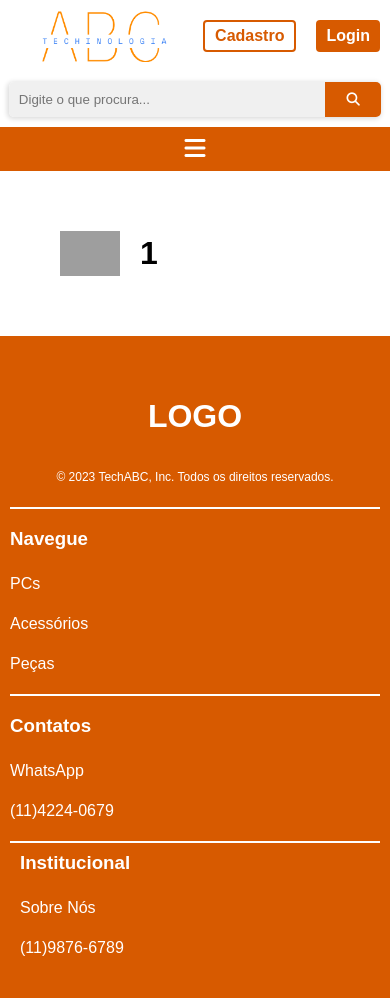
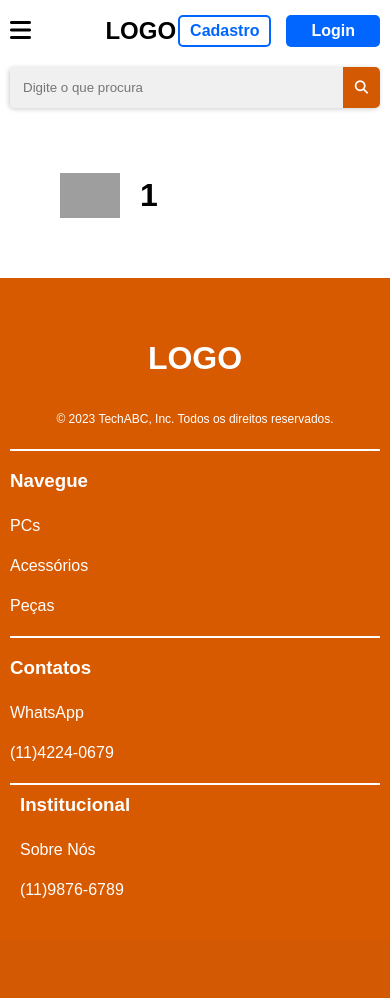
Before and after one commit to babi-barbato/TechAbc, a PHP site: page /pages/produtosGerais.php in a window 390 px wide. After the commit the page ends 898 px from the top, so only its background shows below. Run offline with PHP 8.4, Linux system fonts and the light colour scheme; a user stored in the database is signed in; data that the repository does not hold is empty; grey boxes are pictures that could not be loaded.

Commit message:
Adição da Nova Versão Mobile do Menu

```diff
--- a/assets/css/footer-style.css
+++ b/assets/css/footer-style.css
@@ -42,7 +42,7 @@ footer ul li a {
 footer ul li a:hover {
     padding-left: 10px;
 }
-.left {
+footer .left {
     text-align: center;
 }
 span.copyright {
--- a/assets/css/menu-style.css
+++ b/assets/css/menu-style.css
@@ -14,174 +14,215 @@
 
 /*CELULAR*/
 
-.mobile-nav img{ /*IMAGM DA LOGO*/
-    width: 130px; /*tamanho da largura da imagem*/
+hr {
+    margin-top: 10px;
 }
-.mobile-nav .logo-btns  { /* BOTÕES*/
-    padding: 10px; /*margem interna*/
+:root {
+    --orange: #D75A00;
+    --blue: #0066FF;
 }
 
-.mobile-nav form { /**/
-    padding: 10px 5px; /*margem interna, altura e largura*/
+.fa-chevron-down {
+    transition: all .3s ease; /* aplica uma transição de 3 milésimos de duração */
+    font-size: 12px;
+    font-weight: bold;
+    height: fit-content; /* Altura fica de acordo com o espaço que os elementos dentro dele ocupam */
 }
-.mobile-nav .logo-btns { /* BOTÕES*/
-    display: flex; /*ele coloca os elementos em linha na horizontal*/
-    align-items: center; /*alinha os itens no centro*/
+ul {
+    list-style: none; /* A ul perde as bolinhas (características de listas não ordenadas) */
 }
-.mobile-nav .logo-btns > div {/* DIV DOS BOTÕES*/
-    flex: 0 0 50%;/*largura do elemento em 50%*/
-}
-.mobile-nav .logo-btns .btns { /*BOTÃO CADASTRO E LOGIN*/
-    display: flex; /*ele coloca os elementos em linha na horizontal*/
-    justify-content: right;/*alinha os elementos a direita*/
+.flex {
+    display: flex;
 }
 
-/*BOTÃO DE CADASTRO*/
-.mobile-nav .logo-btns .btns .cadastro {
-    border: 2px solid var(--orange);/*borda do tamanho 2px, borda solida, cor laranja*/
-    color: var(--orange);/*cor da letra*/
-    border-radius: 4px;/*arredondamento da borda*/
-    padding: 5px 10px; /*margem interna, altura e largura*/
-    text-align: center;/*texto alinhado no centro*/
-    font-weight: 600;/*letra em negrito*/
-    display: flex;/*ele coloca os elementos em linha na horizontal*/
-    align-items: center; /*itens centralizado no centro*/
+.mobile-nav {
+    padding: 0px 10px;
 }
-/*BOTÃO DE LOGIN*/
-.mobile-nav .logo-btns .btns .login {
-    background-color: var(--orange); /*fundo da cor laranja*/
-    color: #fff;/*cor da letra*/
-    font-weight: 600;/*letra em negrito*/
-    padding: 5px 10px;/*margem interna, altura e largura*/
-    border-radius: 4px;/*arredondamento da borda*/
-    margin-left: 20px;/*uma margem de 20px do lado esquerda*/
-    display: flex;/*ele coloca os elementos em linha na horizontal*/
-    align-items: center;/*itens alinhados no centro*/
-}
-/*IMAGEM DA LOGO*/
-.mobile-nav .logo-btns .logo{
-    display: flex;/*ele coloca os elementos em linha na horizontal*/
-    align-content: center;/*alinha os elementos no centro*/
-    justify-content: center; /*alinha os elementos*/
+.mobile-nav > .top {
+    justify-content: space-between; /* Deixa um espaço apenas no meio dos elementos (extremidades ficam sem margem) */
+    align-items: center;
+    padding: 15px 0px;
 }
 
-/*BARRA DEPESQUISA */
-.mobile-nav form .text-box {
-    width: 98%; /*largura*/
-    display: flex;/*ele coloca os elementos em linha na horizontal*/
-    margin: 0 auto;/*margem só na lateral*/
-    border-radius: 5px;/*arredondamento das bordas*/
-    box-shadow: -1px 1px 5px 1px rgba(0, 0, 0, 0.142);/*somba do elemento*/
+.mobile-nav > .top > .left {
+    font-size: 24px;
+}
+.mobile-nav > .top > .left > i {
+    cursor: pointer;
 }
 
-/*CAIXINHA DA BARRA DE PESQUISA*/
-.mobile-nav form .text-box input {
-    flex: 0 0 85%;/*largura de 85%*/
-    border: none;/*arredondamneto da borda*/
-    background-color: #f0f0f0;/*cor de fundo*/
-    padding: 10px;/*margem interna*/
-    border-top-left-radius: 5px;/*arredondamento da borda do topo do lado esquerdo*/
-    border-bottom-left-radius: 5px;/*arredondamento da borda debaixo do lado esquerdo*/
+.mobile-nav .search-box {
+    width: 100%;
+    padding: 5px 0px;
 }
-/*BOTÃO DA BARRA DE PESQUISA*/
-.mobile-nav form .text-box button {
-    flex: 0 0 15%;/*largura de 15%*/
-    background-color: none;/*cor de fundo*/
-    border: none;/*não tem borda*/
-    padding: 10px;/*margem interna*/
-    border-top-right-radius: 5px;/*arredondamento da borda do topo do lado direito*/
-    border-bottom-right-radius: 5px;/*arredondamento da borda debaixo do lado direito*/
-    cursor: pointer;/*tipo do mouse: mão*/
-    background-color: var(--orange);/* cor de fundo*/
-    color: #fff;/* cor da letra*/
-    transition: all .15s ease-in-out;/*mudança da cor de fundo*/
+.mobile-nav .search-box form {
+    width: 100%;
+}
+.mobile-nav .search-box .text-box {
+    width: 100%;
+    overflow: hidden;
+    border-radius: 5px;
+    box-shadow: -1px 1px 5px rgba(0,0,0,0.2);
 }
 
-/*COR DO BOTÃO DA BARRA DE EPSQUISA*/
-.mobile-nav form .text-box button:hover {
-    background-color: #dc6918;/* cor de fundo*/
+.mobile-nav .search-box .text-box input {
+    flex: 90%;
+    border: none;
+    background-color: #f0f0f0;
+    padding: 13px;
 }
-/*CASCATA DO MENU DE CELULAR */
-.mobile-nav .menu {
-    padding: 0px 10px 0px 10px;/*margem interna, para os 4 lados*/
-    background-color: var(--orange);/*cor de fundo*/
+.mobile-nav .search-box .text-box .button-container {
+    flex: 0 0 10%;
 }
-/*DIV QUE ARMAZENA O INCON DO MENU */
-.mobile-nav .menu .icon {
-    background-color: var(--orange);/*cor de fundo*/
-    padding: 8px 15px;/*margem interna, altura e largura*/
-    font-size: 24px;/*tamanho da letra*/
-    text-align: center;/*textos alinhados no centro*/
-    color: #fff;/*cor da letra*/
-    cursor: pointer;/*tipo do mouse: mão*/
+.mobile-nav .search-box .text-box > .button-container button {
+    background-color: rgb(211, 89, 2);
+    color: #fff;
+    font-weight: 600;
+    border: none;
+    height: 100%;
+    width: 100%;
+    padding: 10px;
+    cursor: pointer;
 }
-/*ICON DO EFEITO CASCATA*/
-.mobile-nav .menu .icon i {
-    width: 40px;/*largura em 40px*/
+.menu-container a {
+    color: #000;
+    transition: all .3s ease;
 }
-/*OPÇÕES DO MENU*/
-.mobile-nav .menu .menu-opt {
-    color: #fff;
+.box-opacity {
+    background-color: #000000c0; /* Fundo preto semi-transparente */
+    height: 100vh; /* vh = viewport height. 100vh = 100% da altura da viewport (tela) */
+    width: 100%;
+    position: fixed; /* Fica fixo na tela */
+    top: 0;
+    left: 0;
+    z-index: 0; /* camada 0 de profundidade */
+    display: none;
+    transition: all .3s ease;
+}
+.menu-container {
+    margin-left: -100%;
+    position: absolute;
+    background-color: #fff;
+    height: 100%;
+    width: 80%;
+    padding: 10px 20px;
+    overflow-y: auto; /* Adiciona uma barra de rolagem caso o conteúdo ultrapasse os limites do elemento */
+    z-index: 1; /* Camada 1 de profundidade */
+    top: 0;
+    transition: all .3s ease;
+}
+.menu-container .top {
+    justify-content: space-between; /* Deixa um espaço apenas no meio dos elementos (extremidades ficam sem margem) */
+    align-items: center;
+    padding: 0px 10px;
+}
+.menu-container .top .close {
+    font-size: 22px;
+    cursor: pointer;
+    color: rgb(237, 79, 0);
+}
+.menu-container .menu-opt {
+    margin-top: 20px;
+}
+.menu-container .menu-opt > ul > li > .item:hover,
+.menu-container .menu-opt > ul > li > .item:hover > a {
+    color: rgb(237, 79, 0);
+}
+.menu-container .menu-opt > ul > li:not(:last-child) {
+    margin-bottom: 10px;
+}
+.menu-container .menu-opt > ul > li > .item {
+    padding: 5px 10px;
+    cursor: pointer;
+    transition: all .3s ease;
+}
+.menu-container .menu-opt > ul > li > ul li {
+    padding: 10px 20px;
+}
+.menu-container .menu-opt > ul > li > ul li:not(:last-child) {
+    border-bottom: 1px solid rgb(217, 79, 0);
+}
+
+.menu-container .menu-opt .cascading-opt {
     height: 0px;
     overflow: hidden;
-    transition: all .2s ease;
+    transition: all .3s ease-in-out;
 }
 
-/*TITULOS DO MENU*/
-.mobile-nav .menu .menu-opt a {
-    color: #fff;/*cor da letra*/
+.mobile-nav .top .right {
+    justify-content: right;
+    width: 35%;
 }
-/*TITULO DO MENU DE CELULAR*/
-.mobile-nav .menu .menu-opt > span.menu-title {
-    font-size: 18px;/*tamanho da letra*/
-    font-weight: 600;/*letra em negrito*/
+.mobile-nav .top .right .cadastro {
+    color: var(--blue);
+    border: 2px solid var(--blue);
+    padding: 5px 10px;
+    font-weight: 600;
+    border-radius: 5px;
+    margin-right: 15px;
 }
-/*EFEITO DA LINHA DEBAIXO DOS COMPONENTES*/
-.mobile-nav .menu .menu-opt div.hr {
-    height: 1px;/*a altura comeca em 1px*/
-    background-color: #fff;/*cor da letra*/
-    width: 98%;/*tem uma largura de 98%*/
-    margin-top: 6px;/*margem do topo para baixo*/
-    margin-bottom: 10px;/*margem na parte debaxo*/
+.mobile-nav .top .right .login {
+    color: #fff;
+    padding: 5px 25px;
+    font-weight: 600;
+    justify-content: center;
+    align-items: center;
+    background-color: var(--blue);
+    border-radius: 5px;
 }
 
-/* LISTA DE OPÇÕES DO MENU*/
-.mobile-nav .menu .menu-opt ul {
-    columns: 2;/*colunas que foi dividida a pagina*/
-    list-style: none;/*nenhum estilo de lista*/
-    line-height: 50px;/*altura da linha*/
+.menu-container .middle-box {
+    margin-left: 10px;
+    justify-content: space-between; /* Deixa um espaço apenas no meio dos elementos (extremidades ficam sem margem) */
+    margin-top: 20px;
+    margin-bottom: 20px;
 }
-/*COMPONENTES DA LISTA*/
-.mobile-nav .menu .menu-opt ul li {
-    transition: all 0.3s ease;/*transição de mouse*/
+.menu-container .middle-box .carrinho {
+    background-color: var(--blue);
+    color: #fff;
+    font-size: 1.2rem;
+    width: 45%;
+    border-radius: 5px;
+    overflow: hidden;
 }
-.mobile-nav .menu .menu-opt ul li:hover { /*quando clicado, cria um efeito lateral*/
-    margin-left: 5px;/*margem da esquerda*/
+.menu-container .middle-box .carrinho .left {
+    justify-content: center;
+    align-items: center;
+    background-color: #0055d5;
+    width: 25%;
+    box-shadow: 1px 0px 4px rgba(0, 0, 0, 0.2);
+    padding: 10px 0px;
+}
+.menu-container .middle-box .carrinho .right {
+    align-items: center;
+    justify-content: center;
+    width: 75%;
+    padding: 10px 0px;
+}
+.menu-container .middle-box .favoritos {
+    background-color: var(--orange);
+    color: #fff;
+    font-size: 1.2rem;
+    width: 45%;
+    border-radius: 5px;
+    overflow: hidden;
+}
+.menu-container .middle-box .favoritos .left {
+    width: 75%;
+    justify-content: center;
+    align-items: center;
+    padding: 10px 0px;
+}
+.menu-container .middle-box .favoritos .right {
+    background-color: #b64c00;
+    width: 25%;
+    justify-content: center;
+    align-items: center;
+    box-shadow: -1px 0px 4px rgba(0, 0, 0, 0.2);
 }
 
-/*BOTÃO DO CARRINHO*/
-.carrinho-btn {
-    background-color: var(--blue);/*cor de fundo*/
-    display: flex;/*ele coloca os elementos em linha na horizontal*/
-    justify-content: space-between;/*deixa o mesmo tamanho de espaçamento na horizontal entre os elementos*/
-    align-items: center;/*centraliza os elementos*/
-    max-height: 50px;/* maximo de latura*/
-    line-height: normal;/*altura da linha padrão*/
-    padding: 10px;/*margem interna*/
-    max-width: 180px;/*maximo de largura*/
-    border-radius: 5px;/*arredondamento das bordas*/
-    cursor: pointer;/*tipo do mouse: mão*/
-    transition: all .2s ease;/*cor de fundo*/
-}
-
-.carrinho-btn:hover {/*fica mais claro quando passa o mouse em cima*/
-    background-color: #005de9;/*cor de fundo*/
-}
-.carrinho-btn .center span {/*titulo do carrinho*/
-    display: block;/*não deixa elementos ficar ao lado*/
-}
-.carrinho-btn .center {/* clas da div do carrinho, alinhas todo o carrinho para a esquerda da div*/
-    text-align: left;/*textos alinhado a esquerda*/
+div.special {
+    justify-content: space-between;
 }
 
 
@@ -221,7 +262,7 @@
 }
 .desktop-nav .center .menu-opt > ul > li {
     position: relative;
-    padding: 0px 30px;
+    /* padding: 0px 30px; */
 }
 /*TITULO DAS OPÇÕES DA LISTA DO MENU*/
 .desktop-nav .center ul li a {
@@ -272,9 +313,12 @@
     justify-content: space-evenly;
     flex-direction: column;
     background-color: #fff;
-    width: 100%;
+    width: 100px;
     padding: 0px 5px;
     transition: all .05s ease;
+    border-right: 1px solid #00000025;
+    border-bottom: 1px solid #00000025;
+    border-left: 1px solid #00000025;
 }
 .desktop-nav .center .menu-opt .cascading-opt > li {
     padding: 5px 0px;
@@ -287,7 +331,7 @@
 }
 
 .desktop-nav .center .menu-opt > ul > li:nth-child(2):hover > ul {
-    height: 190px;
+    height: 200px;
 }
 
 .desktop-nav .center .pecas-opt {
@@ -298,7 +342,7 @@
     justify-content: space-evenly;
     flex-direction: column;
     background-color: #fff;
-    width: 120%;
+    width: 150px;
     padding: 0px 5px;
     transition: all .05s ease;
 }
@@ -411,7 +455,7 @@
 }
 
 @media only screen and (min-width: 900px) {/**/
-    .mobile-nav {
+    .mobile-nav, .menu-container, .box-opacity {
         display: none;/*deixa invisivel o elemento*/
     }
     .desktop-nav img{
--- a/assets/js/menu.js
+++ b/assets/js/menu.js
@@ -8,72 +8,134 @@ header.innerHTML = `
 
     <!-- Mobile Menu Start -->
         <nav class="mobile-nav">
-        <div class="logo-btns"> <!-- Div que armazena o logo e os botões de Cadastro e Login -->
-            <div class="logo"> <!-- Div que armazena o logo -->
-                <img src="../img/logoMenor.png"> <!--Imagem do Logo-->
+            <div class="top flex">
+                <div class="left" onclick="openMenu()">
+                    <i class="fa fa-bars"></i>
                 </div>
-            <div class="btns"> <!-- Div que armazena os botões de Cadastro e Login -->
-                <a href="../pages/cadastro_cliente.html" class="cadastro"> <!-- Link para a página de cadastro -->
-                    <span>Cadastro</span> <!-- Tag que tem o nome "Cadastro" -->
+                <div class="center">
+                    <h2>LOGO</h2>
+                </div>
+                <div class="right flex">
+                    <a href="#" class="cadastro flex">
+                        <span>Cadastro</span>
                     </a>
-                <a href="../pages/login.html" class="login"> <!-- Link para a página de Login -->
-                    <span>Login</span> <!-- Nome "Login" -->
+                    <a href="#" class="login flex">
+                        <span>Login</span>
                     </a>
                 </div>
             </div>
-        <form action="" method="post" class="search" id="search">
-            <div class="text-box">
-                <input id="search-text" name="search-value" type="text" placeholder="Digite o que procura...">
-                <button type="submit" name="search">
+
+            <div class="search-box">
+                <form action="" method="post">
+                    <div class="text-box flex">
+                        <input type="text" name="search-text" id="search" placeholder="Digite o que procura">
+
+                        <div class="button-container">
+                            <button type="submit" name="buscar">
                                 <i class="fa fa-magnifying-glass"></i>
                             </button>
                         </div>
+                    </div>
                 </form>
-        <div class="menu" id="mobile-menu">
-            <div id="menu-button" class="icon" onclick="toggleMenu()">
-                <i class="fa fa-bars"></i>
             </div>
-            <div class="menu-opt" id="menu-opt">
-                <span class="menu-title">Departamentos</span>
-                <div class="hr"></div>
+        </nav>
+
+        <div class="menu-container">
+            <div class="top flex">
+                <div class="welcome">
+                    <p>Bem-vindo,</p>
+                    <span>$nome!</span>
+                </div>
+                <div class="close" onclick="closeMenu()">
+                    <i class="fa fa-close"></i>
+                </div>
+            </div>
+            <hr>
+
+            <div class="middle-box flex">
+                <a href="#" class="carrinho flex">
+                    <div class="left flex">
+                        <i class="fa fa-cart-shopping"></i>
+                    </div>
+                    <div class="right flex">
+                        <strong>Carrinho</strong>
+                    </div>
+                </a>
+                <a href="#" class="favoritos flex">
+                    <div class="left flex">
+                        <strong>Favoritos</strong>
+                    </div>
+                    <div class="right flex">
+                        <i class="fa fa-heart"></i>
+                    </div>
+                </a>
+            </div>
+            <div class="menu-opt">
                 <ul>
                     <li>
-                        <a href="../pages/produtosGerais.html">Peças</a>
+                        <div class="item flex special" onclick="toggleCascading(0)">
+                            <span>Peças</span>
+                            <i class="fa fa-chevron-down" ></i>
+                        </div>
+                        <ul class="cascading-opt">
+                            <li>
+                                <a href="#">Fontes de energia</a>
                             </li>
                             <li>
-                        <a href="../pages/produtosGerais.html">Acessórios</a>
+                                <a href="#">Armazenamentos</a>
                             </li>
                             <li>
-                        <a href="../pages/monte_pc.html">Monte seu PC</a>
+                                <a href="#">Placa de Vídeo</a>
                             </li>
                             <li>
-                        <a href="../pages/produtosGerais.html">Desktops</a>
+                                <a href="#">Memória RAM</a>
                             </li>
                             <li>
-                        <a href="../pages/produtosGerais.html">Notebooks</a>
+                                <a href="#">Processador</a>
                             </li>
                             <li>
-                        <!-- BOTÃO DO CARRINHO START -->
-                        <a class="carrinho-btn" href="#">
-                            <div class="left">
-                                <i class="fa fa-cart-shopping"></i>
+                                <a href="#">Placa mãe</a>
+                            </li>
+                            <li>
+                                <a href="#">Gabinete</a>
+                            </li>
+                            <li>
+                                <a href="#">Cooler</a>
+                            </li>
+                        </ul>
+                    </li>
+                    <li>
+                        <div class="item flex special" onclick="toggleCascading(1)">
+                            <span>Acessórios</span>
+                            <i class="fa fa-chevron-down" ></i>
                         </div>
-                            <div class="center">
-                                <span>
-                                    <strong>Carrinho</strong>
-                                </span>
-                                <small>0 Produtos</small>
+                        <ul class="cascading-opt">
+                            <li><a href="#">Fones</a></li>
+                            <li><a href="#">Teclados</a></li>
+                            <li><a href="#">Mouses</a></li>
+                            <li><a href="#">Mouse pads</a></li>
+                            <li><a href="#">Monitores</a></li>
+                        </ul>
+                    </li>
+                    <li>
+                        <div class="item">
+                            <a href="#">Notebooks</a>
                         </div>
-                            <div class="right">
-                                <i class="fa fa-chevron-down"></i>
+                    </li>
+                    <li>
+                        <div class="item">
+                            <a href="#">Desktops</a>
                         </div>
-                        </a>
-                        <!-- BOTÃO DO CARRINHO END -->
+                    </li>
+                    <li>
+                        <div class="item flex">
+                            <a href="#">Monte o seu PC</a>
+                        </div>
                     </li>
                 </ul>
             </div>
         </div>
-    </nav>
+        <div class="box-opacity"></div>
     <!-- MOBILE MENU END -->
 
     <!-- DESKTOP MENU START -->
--- a/assets/js/toggleMenu.js
+++ b/assets/js/toggleMenu.js
@@ -1,16 +1,29 @@
-let menuBtn = document.querySelector('#menu-button');
-let menuOptions = document.querySelector('#menu-opt');
-let menuBox = document.querySelector('#mobile-menu')
-let menuStatus = false;
+let menu = document.querySelector('div.box-opacity');
+let menuBox = document.querySelector('.menu-container');
 
-function toggleMenu () {
-    if (menuStatus == true) {
-        menuStatus = false;
-        menuOptions.style.height = '0px';
-        menuBox.style.paddingBottom = '0px';
+function openMenu () {
+    menu.style.display = 'block';
+    menuBox.style.marginLeft = '0px'
+}
+function closeMenu () {
+    menuBox.style.marginLeft = '-100%';
+    menu.style.display = 'none';
+}
+
+let cascadingOpt = document.querySelectorAll('.cascading-opt');
+let chevron = document.querySelectorAll('i.fa-chevron-down');
+let cascadingOptVisibility = false;
+
+function toggleCascading (id) {
+    if (cascadingOptVisibility == false) {
+        cascadingOpt[id].style.height = 'auto';
+        chevron[id].style.transform = 'rotate(180deg)'
+        cascadingOptVisibility = true;
     } else {
-        menuStatus = true;
-        menuOptions.style.height = '188px';
-        menuBox.style.paddingBottom = '10px';
+        cascadingOpt[id].style.height = '0px';
+        chevron[id].style.transform = 'rotate(0deg)';
+        cascadingOptVisibility = false;
     }
+
+
 }
```
Also changed, not shown: assets/css/cadastro-produtos.css (added, +54 -0 lines), pages/cadastro_produtos.html (added, +37 -0 lines). Lines whose indentation alone changed are shown as unchanged.
